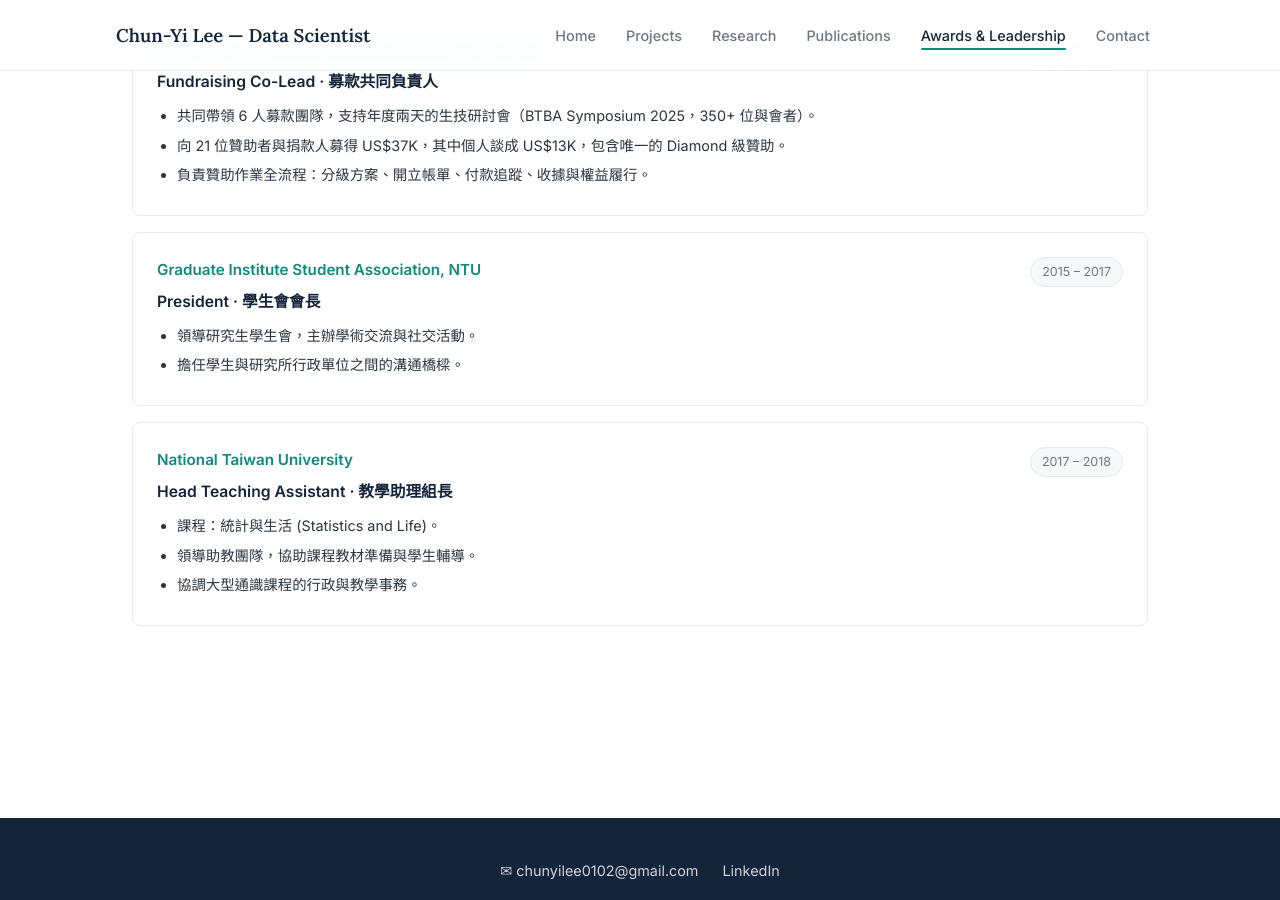
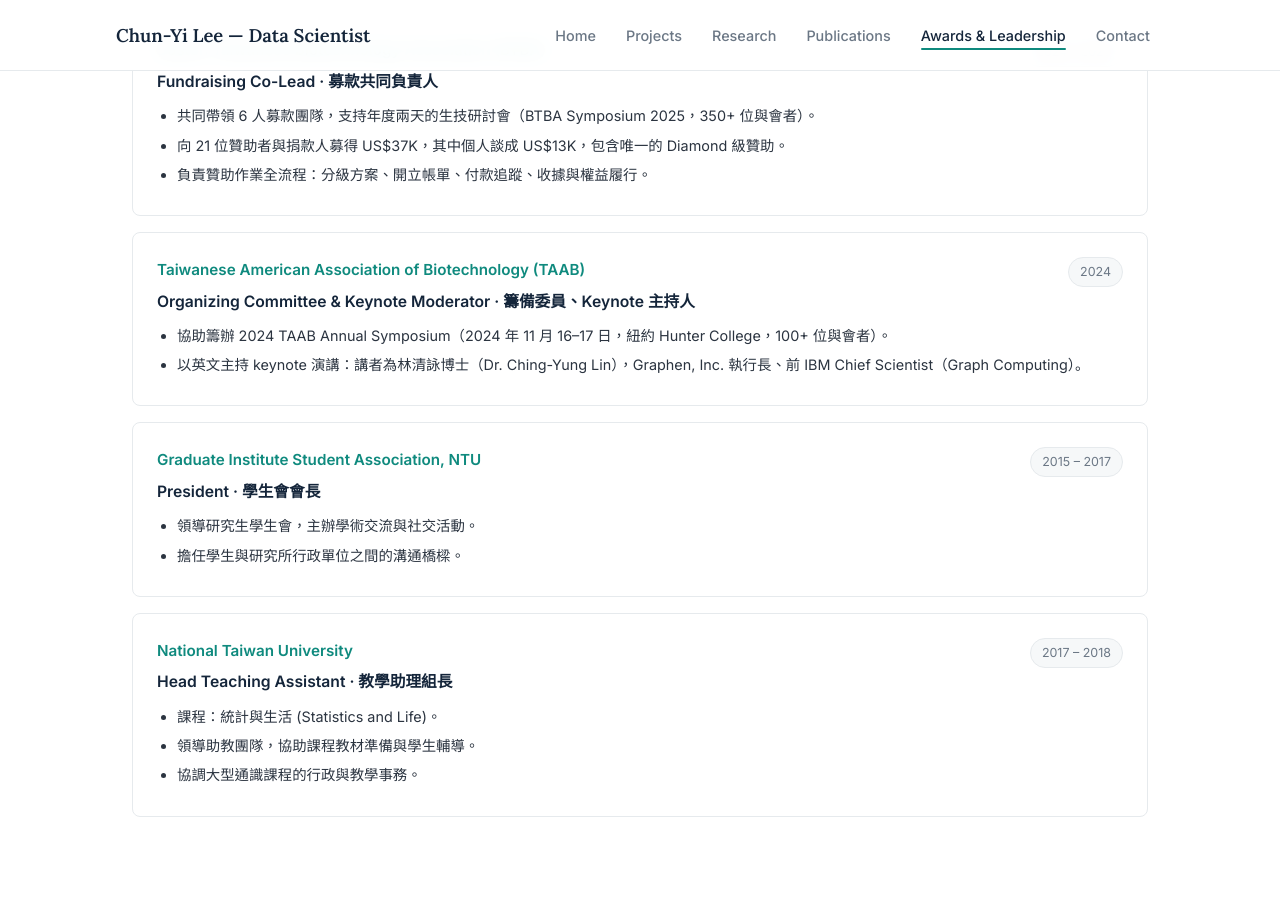
Before and after one commit to JamesLeeCY/JamesLeeCY.github.io, a Jekyll site: the page built from awards_leadership.md, in a window 1280 px wide and 900 px high, scrolled down 778 px. Built offline with Jekyll 4.4.1, drawn with Linux system fonts in a browser that asks for light colours.

Commit message:
Add TAAB 2024 symposium role; CV PDF with Brandeis role, TAAB and WorldQuant from Aug 2026
Co-Authored-By: Claude Opus 5.5 <noreply@anthropic.com>

```diff
--- a/awards_leadership.md
+++ b/awards_leadership.md
@@ -60,6 +60,20 @@ permalink: /awards_leadership.html
         <div class="leadership-item">
             <div class="leadership-header">
                 <div>
+                    <div class="leadership-org">Taiwanese American Association of Biotechnology (TAAB)</div>
+                    <div class="leadership-role">Organizing Committee &amp; Keynote Moderator · 籌備委員、Keynote 主持人</div>
+                </div>
+                <span class="leadership-period">2024</span>
+            </div>
+            <ul>
+                <li>協助籌辦 2024 TAAB Annual Symposium（2024 年 11 月 16–17 日，紐約 Hunter College，100+ 位與會者）。</li>
+                <li>以英文主持 keynote 演講：講者為林清詠博士（Dr. Ching-Yung Lin），Graphen, Inc. 執行長、前 IBM Chief Scientist（Graph Computing）。</li>
+            </ul>
+        </div>
+
+        <div class="leadership-item">
+            <div class="leadership-header">
+                <div>
                     <div class="leadership-org">Graduate Institute Student Association, NTU</div>
                     <div class="leadership-role">President · 學生會會長</div>
                 </div>
--- a/index.html
+++ b/index.html
@@ -56,7 +56,7 @@ permalink: /
                 <ul>
                     <li>協調台大與 Brandeis 團隊間的台美跨站點神經影像資料平台，統一資料品質檢查與報告流程。</li>
                     <li>評估短期影片自然暴露對認知功能的效果。</li>
-                    <li>在波士頓生活近一年，日常以英文與美國研究團隊協作；同時擔任波士頓台灣生技協會（BTBA）年度研討會募款共同負責人，與當地贊助企業往來。</li>
+                    <li>在波士頓生活近一年，日常以英文與美國研究團隊協作；同時擔任波士頓台灣生技協會（BTBA）年度研討會募款共同負責人，並參與台美生技協會（TAAB）紐約年會籌辦、以英文主持 keynote。</li>
                 </ul>
             </div>
         </li>
```
Also changed, not shown: HANDOFF.md (+4 -2 lines), 1 other file.
